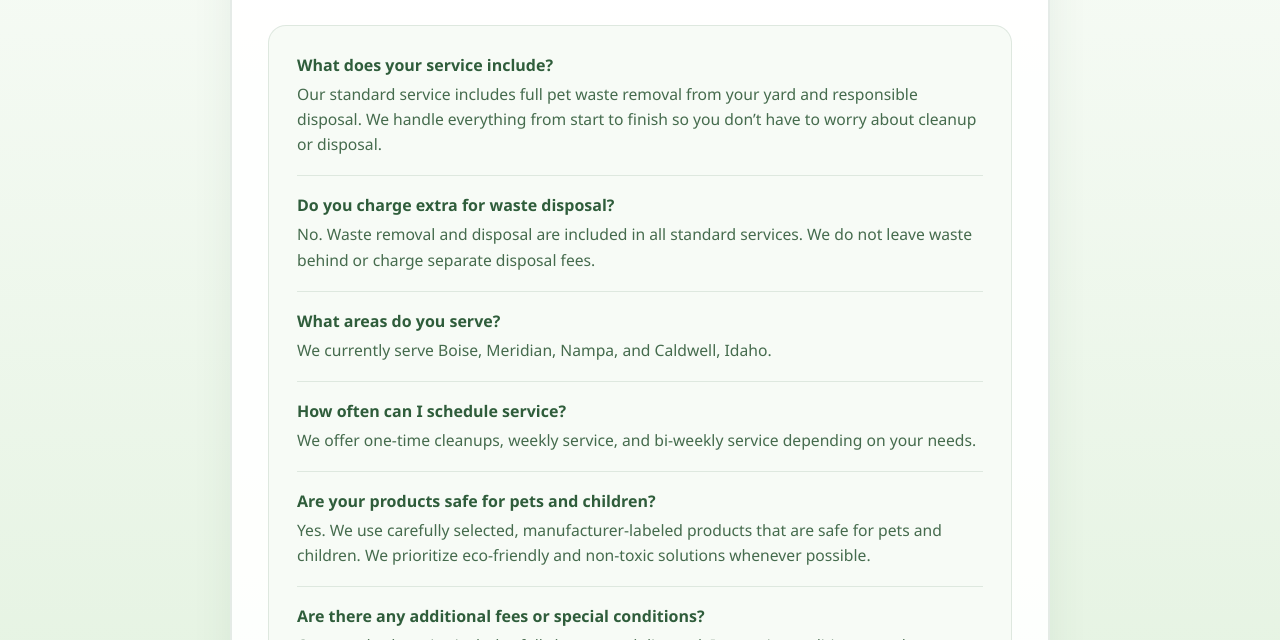
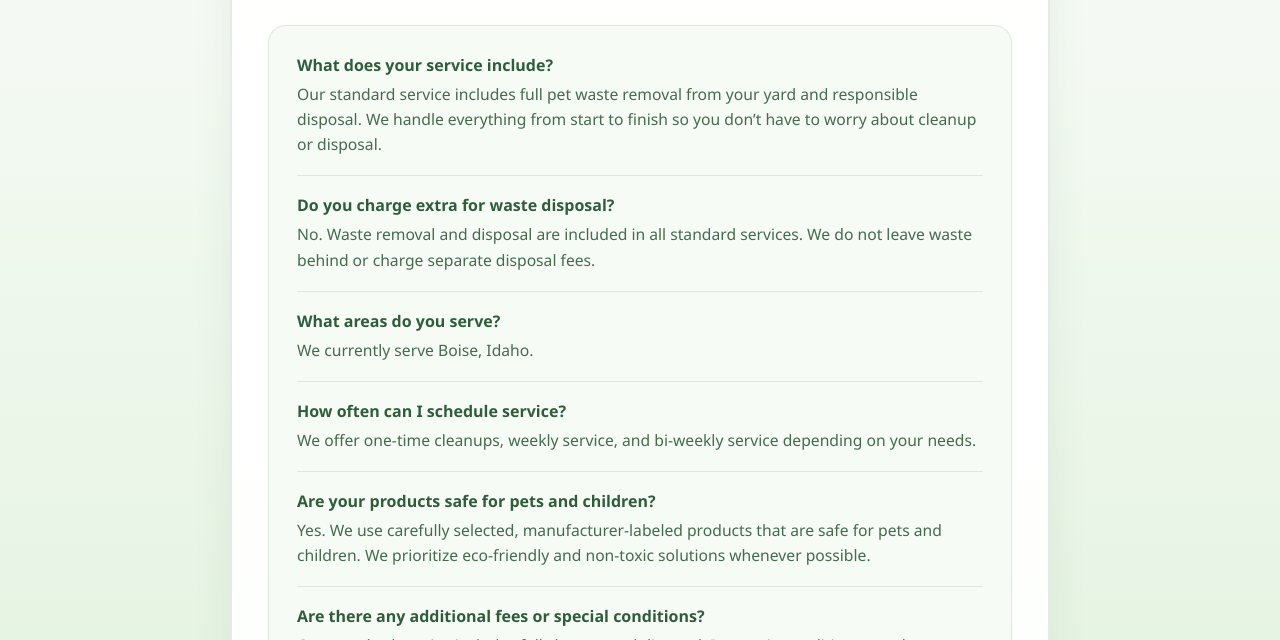
Before and after one commit to rsukut1/Poop-Scoop-Detail-Website, a plain HTML site: page faq.html in a window 1280 px wide. Shown: the part 460-1100 px from the top of the page. Drawn offline with Linux system fonts and the light colour scheme.

Commit message:
Update faq.html
Update service area

```diff
--- a/faq.html
+++ b/faq.html
@@ -5,7 +5,7 @@
   <meta name="viewport" content="width=device-width, initial-scale=1.0" />
 
   <title>Dog Poop Scooping FAQ | Poop Scoop Detail Boise Area</title>
-  <meta name="description" content="Frequently asked questions about dog poop scooping services in Boise, Meridian, Nampa, and Caldwell. Learn about pricing, scheduling, safety, and eco-friendly practices." />
+  <meta name="description" content="Frequently asked questions about dog poop scooping services in Boise. Learn about pricing, scheduling, safety, and eco-friendly practices." />
 
   <style>
     :root {
@@ -151,7 +151,7 @@
     <div class="faq-item">
       <div class="question">What areas do you serve?</div>
       <div class="answer">
-        We currently serve Boise, Meridian, Nampa, and Caldwell, Idaho.
+        We currently serve Boise, Idaho.
       </div>
     </div>
 
```
